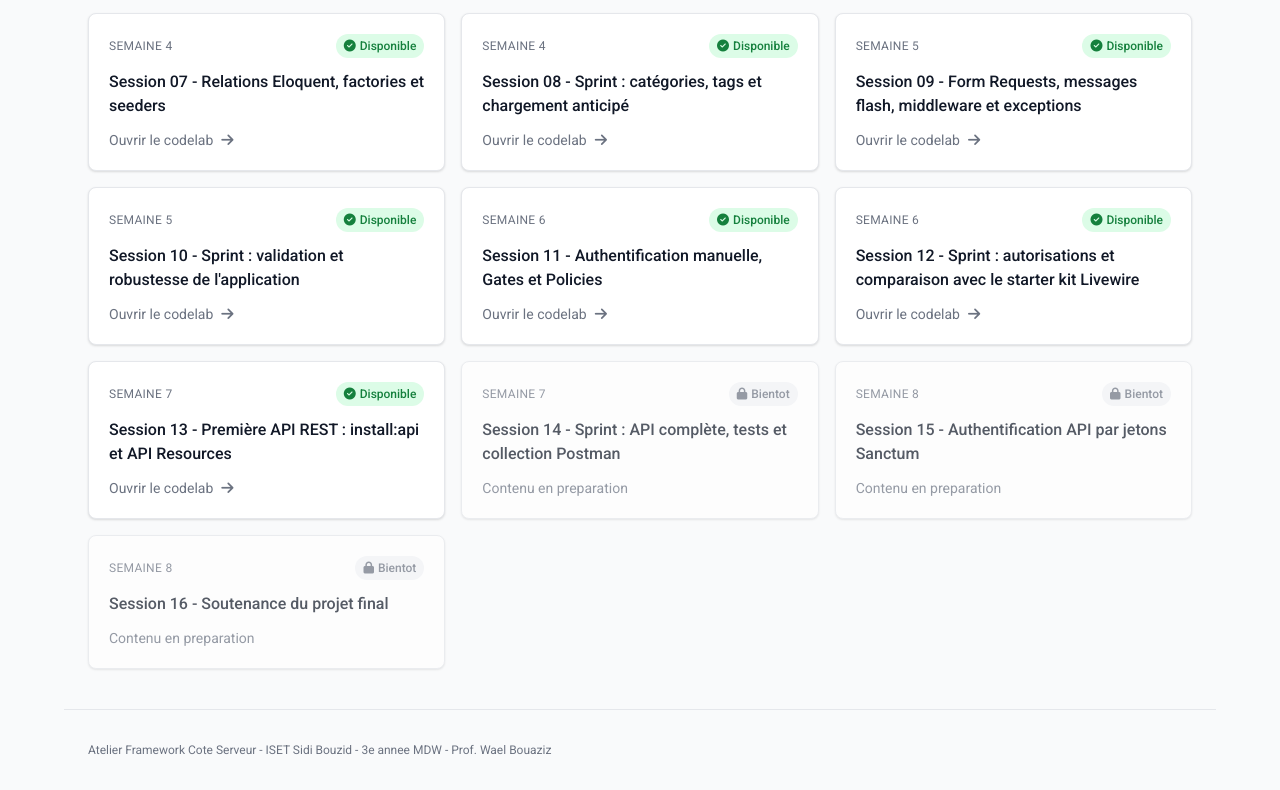
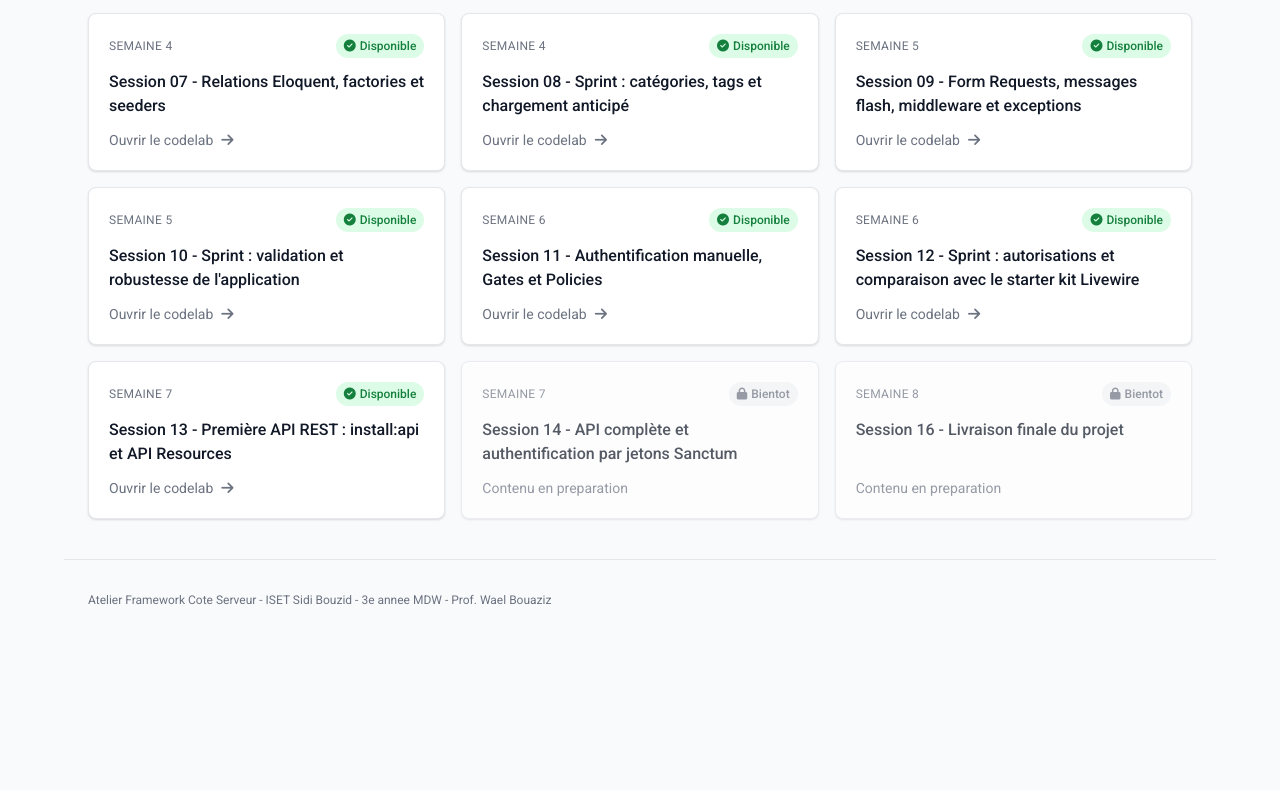
Before and after one commit to waelbouazizii/laravel-codelabs, a plain HTML site: page docs/index.html in a window 1280 px wide. Shown: the part 663-1453 px from the top of the page. After the commit the page ends 1303 px from the top, so only its background shows below. Drawn offline with nearby package versions, Linux system fonts and the light colour scheme.

Commit message:
Update course plan: merge S14 and S15
Co-Authored-By: Claude Opus 5.5 <noreply@anthropic.com>

```diff
--- a/docs/index.html
+++ b/docs/index.html
@@ -121,9 +121,8 @@
     { num: 11, title: 'Authentification manuelle, Gates et Policies' },
     { num: 12, title: 'Sprint : autorisations et comparaison avec le starter kit Livewire' },
     { num: 13, title: 'Première API REST : install:api et API Resources' },
-    { num: 14, title: 'Sprint : API complète, tests et collection Postman' },
-    { num: 15, title: 'Authentification API par jetons Sanctum' },
-    { num: 16, title: 'Soutenance du projet final' }
+    { num: 14, title: 'API complète et authentification par jetons Sanctum' },
+    { num: 16, title: 'Livraison finale du projet' }
   ];
 
   // Sessions whose docs/session-XX.html file actually exists yet.
```
Also changed, not shown: 1 other file.
